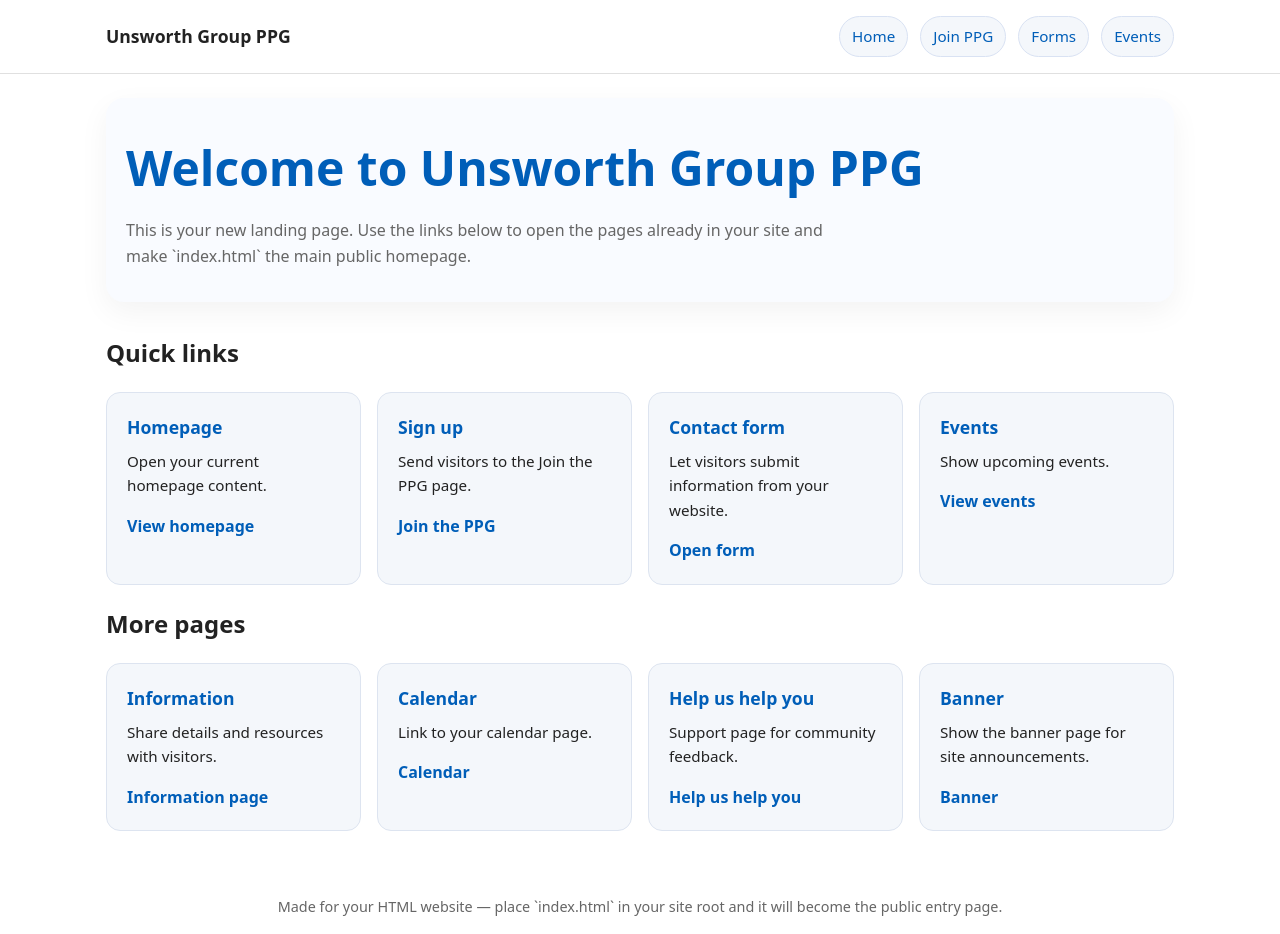
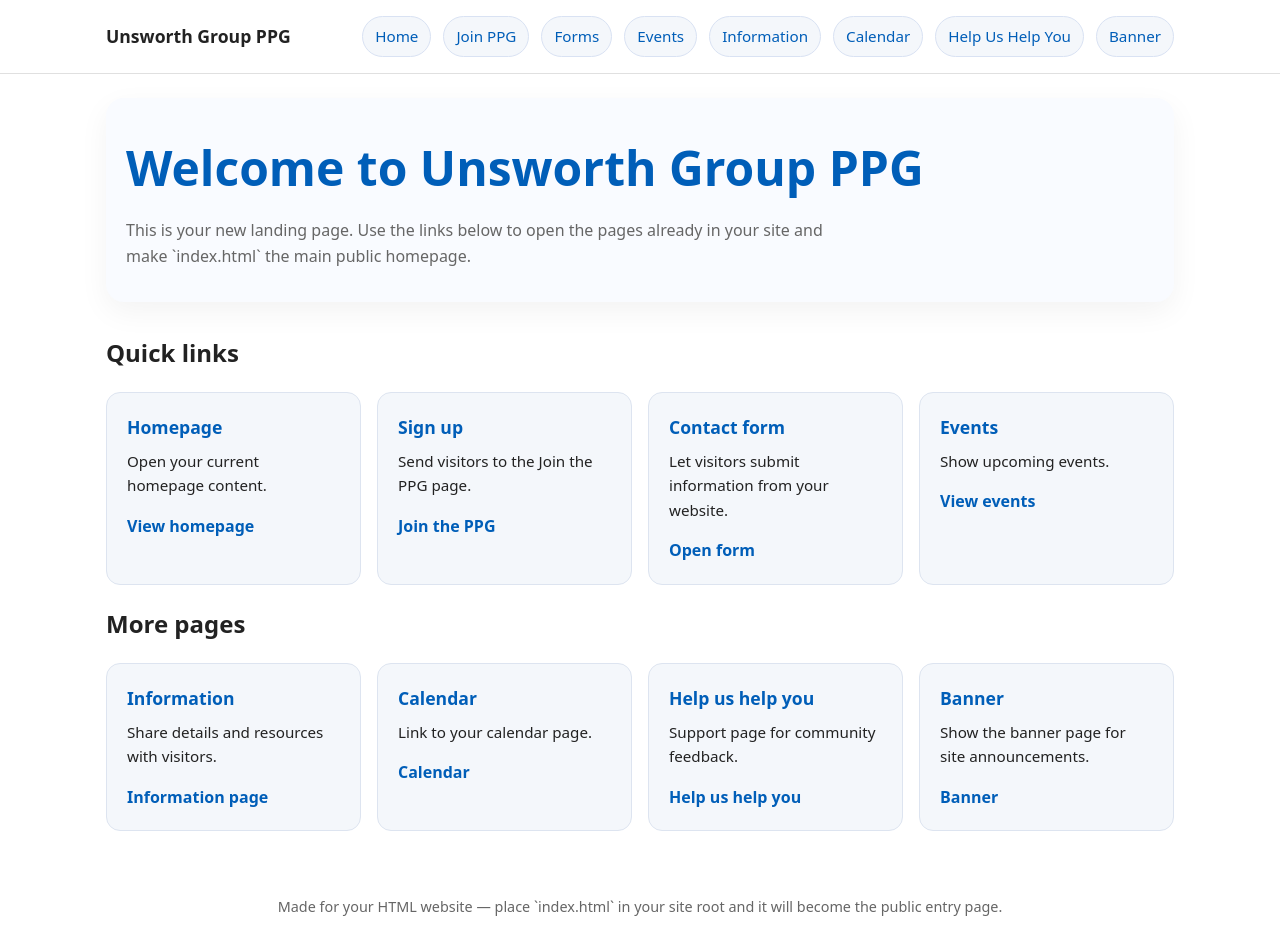
Before and after one commit to jamesduffy154-blip/unsworthpatientgroup.co.uk, a plain HTML site: page HTML website/index.html in a window 1280 px wide. Drawn offline with Linux system fonts and the light colour scheme.

Commit message:
Fix HTML structure and update navigation links

```diff
--- a/HTML website/index.html
+++ b/HTML website/index.html
@@ -135,6 +135,10 @@
           <li><a href="join-the-ppg.html">Join PPG</a></li>
           <li><a href="form.html">Forms</a></li>
           <li><a href="upcoming-events.html">Events</a></li>
+          <li><a href="information-page.html">Information</a></li>
+          <li><a href="calendar.html">Calendar</a></li>
+          <li><a href="help-us-help-you.html">Help Us Help You</a></li>
+          <li><a href="banner.html">Banner</a></li>
         </ul>
       </nav>
     </div>
```
